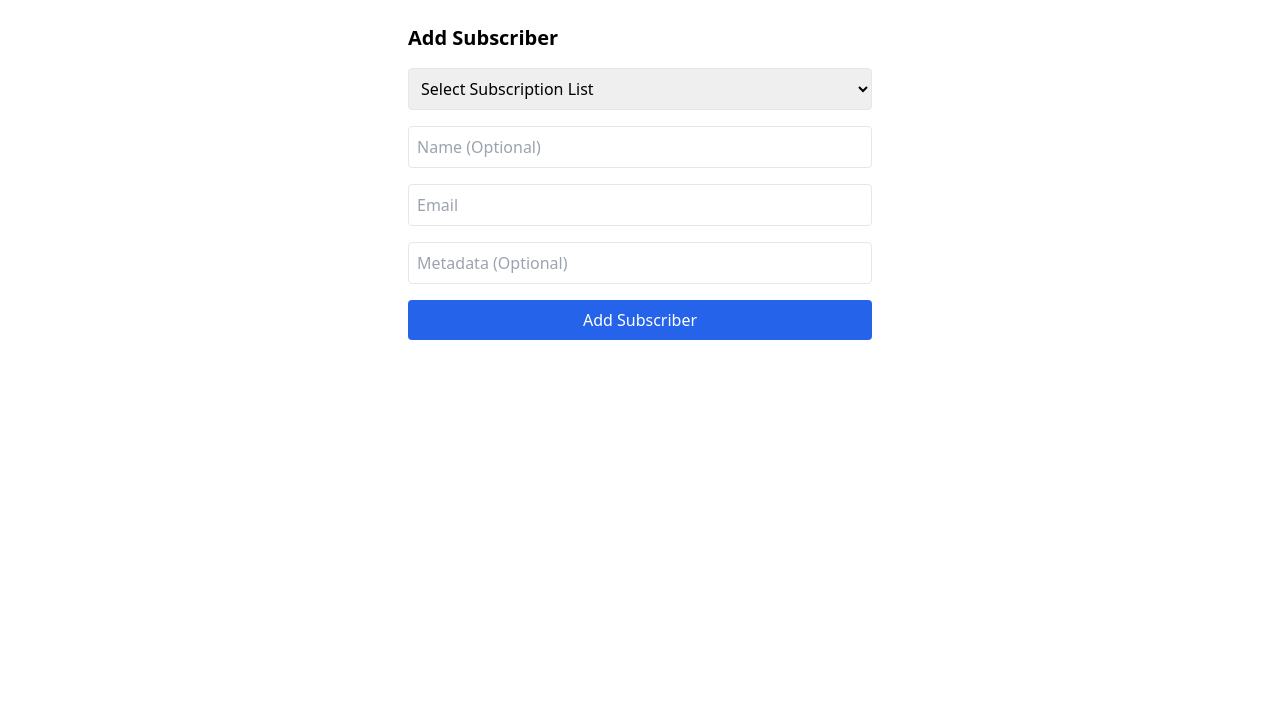
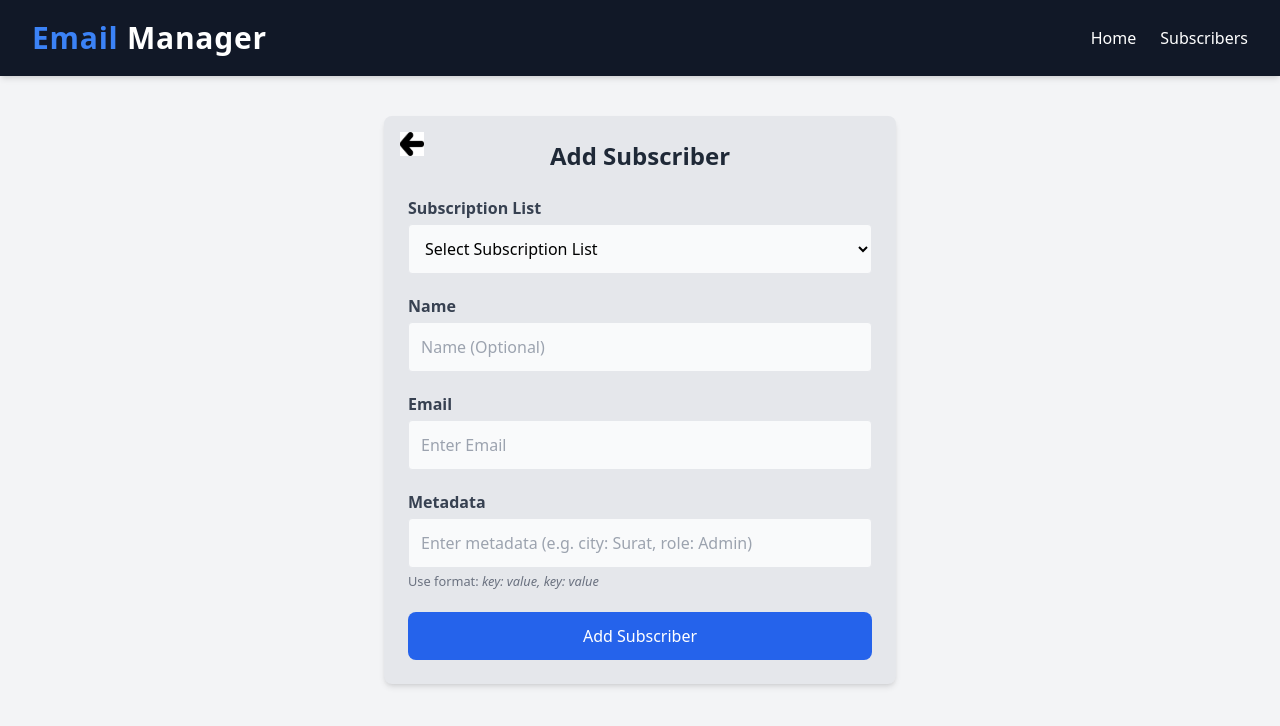
Before and after one commit to ks-brijeshr/email-subscription-management, a React (Vite) app in the folder frontend/: page /admin/add-subscriber in a window 1280 px wide. Shown: the top 726 px of the page. Built offline with nearby package versions, Linux system fonts and the light colour scheme.

Commit message:
add subscriber form design

```diff
--- a/frontend/src/pages/Home.tsx
+++ b/frontend/src/pages/Home.tsx
@@ -119,7 +119,7 @@ const Home = () => {
         </nav>
       </header>
 
-      {/* Hero Section */}
+
       <main className="flex-grow flex flex-col items-center justify-center text-center px-6 py-16">
         <h2 className="text-5xl font-extrabold text-gray-900 leading-tight animate-fadeIn">
           Simplify Your <span className="text-blue-600">Email Subscriptions</span>
@@ -128,15 +128,12 @@ const Home = () => {
           Manage and streamline email subscriptions with ease. Our powerful tools ensure you never miss an important update.
         </p>
 
-        {/* Illustration Image */}
         <img
-          src="public/email.png"
+          src="email.png"
           alt="Email Management"
           className="mt-6 rounded-lg shadow-lg max-w-xs sm:max-w-md md:max-w-lg lg:max-w-xl xl:max-w-2xl w-80 h-auto"
         />
 
-
-        {/* CTA Buttons */}
         <div className="mt-8 flex flex-col sm:flex-row gap-4">
           <Link
             to="/signup"
--- a/frontend/src/pages/Login.tsx
+++ b/frontend/src/pages/Login.tsx
@@ -6,7 +6,6 @@ import axios from "axios";
 import Navbar from "../components/Navbar";
 
 import { useUser } from "../context/UserContext";
-import { Link } from "react-router-dom";
 
 
 const Login = () => {
--- a/frontend/src/pages/admin/AddSubscriber.tsx
+++ b/frontend/src/pages/admin/AddSubscriber.tsx
@@ -40,21 +40,29 @@ const AddSubscriber = () => {
   const handleSubmit = async (e: React.FormEvent<HTMLFormElement>) => {
     e.preventDefault();
     if (!selectedList || !email) {
-      alert("Please select a subscription list and enter email.");
+      alert("Please select a subscription list and enter an email.");
       return;
     }
 
     try {
       const token = localStorage.getItem("token");
 
-      //Convert metadata from comma-separated text to an array
-      const formattedMetadata = metadata ? metadata.split(",").map(item => item.trim()) : [];
+      //  Convert metadata from "key: value" format to JSON
+      let formattedMetadata: Record<string, string> = {};
+      if (metadata) {
+        metadata.split(",").forEach((item) => {
+          const [key, value] = item.split(":").map((str) => str.trim());
+          if (key && value) {
+            formattedMetadata[key] = value;
+          }
+        });
+      }
 
       console.log("Submitting Data:", { name, email, metadata: formattedMetadata, list_id: selectedList });
 
       const response = await axios.post(
         `http://localhost:8000/api/subscriptions/${selectedList}/subscribers`,
-        { name, email, metadata: formattedMetadata }, //Sending metadata as an array
+        { name, email, metadata: formattedMetadata }, //  Sending metadata as JSON
         { headers: { Authorization: `Bearer ${token}` } }
       );
 
@@ -67,59 +75,99 @@ const AddSubscriber = () => {
     }
   };
 
+  return (
+    <div className="min-h-screen flex flex-col bg-gray-100">
+      {/*  Navbar (Your Preferred Style) */}
+      <header className="w-full flex justify-between items-center px-8 py-5 bg-gray-900 text-white shadow-md">
+        <h1 className="text-3xl font-bold tracking-wide">
+          <span className="text-blue-500">Email</span> Manager
+        </h1>
+        <nav className="space-x-6">
+          <a href="/admin/dashboard" className="hover:text-blue-400 transition">Home</a>
+          <a href="/admin/subscribers" className="hover:text-blue-400 transition">Subscribers</a>
 
+        </nav>
+      </header>
 
-  return (
-    <div className="p-6 max-w-lg mx-auto">
-      <h2 className="text-xl font-bold mb-4">Add Subscriber</h2>
-      <form onSubmit={handleSubmit} className="space-y-4">
+      {/* Form Container */}
+      <div className="flex-grow flex justify-center mt-10 mb-60">
+        <div className="w-full max-w-lg bg-gray-200 shadow-md rounded-lg p-6 relative">
+          {/*  Back Button (Image) */}
+          <button onClick={() => navigate("/admin/dashboard")} className="absolute top-4 left-4">
+            <img src="/back-icon.png" alt="Back" className="w-6 h-6" />
+          </button>
+
+          <h2 className="text-2xl font-bold text-gray-800 mb-6 text-center">Add Subscriber</h2>
+
+          <form onSubmit={handleSubmit} className="space-y-5">
             {/* Subscription List Dropdown */}
+            <div>
+              <label className="block text-gray-700 font-semibold mb-1">Subscription List</label>
               <select
                 value={selectedList}
                 onChange={(e) => setSelectedList(e.target.value)}
-          className="w-full p-2 border rounded"
+                className="w-full p-3 border rounded bg-gray-50"
+                required
               >
                 <option value="">Select Subscription List</option>
-          {subscriptionLists.map((list: SubscriptionList) => (
+                {subscriptionLists.map((list) => (
                   <option key={list.id} value={list.id}>
                     {list.name}
                   </option>
                 ))}
               </select>
+            </div>
 
             {/* Name Input */}
+            <div>
+              <label className="block text-gray-700 font-semibold mb-1">Name</label>
               <input
                 type="text"
                 placeholder="Name (Optional)"
                 value={name}
                 onChange={(e) => setName(e.target.value)}
-          className="w-full p-2 border rounded"
+                className="w-full p-3 border rounded bg-gray-50"
               />
+            </div>
 
             {/* Email Input */}
+            <div>
+              <label className="block text-gray-700 font-semibold mb-1">Email</label>
               <input
                 type="email"
-          placeholder="Email"
+                placeholder="Enter Email"
                 value={email}
                 onChange={(e) => setEmail(e.target.value)}
-          className="w-full p-2 border rounded"
+                className="w-full p-3 border rounded bg-gray-50"
                 required
               />
+            </div>
 
             {/* Metadata Input */}
+            <div>
+              <label className="block text-gray-700 font-semibold mb-1">Metadata</label>
               <input
                 type="text"
-          placeholder="Metadata (Optional)"
+                placeholder='Enter metadata (e.g. city: Surat, role: Admin)'
                 value={metadata}
                 onChange={(e) => setMetadata(e.target.value)}
-          className="w-full p-2 border rounded"
+                className="w-full p-3 border rounded bg-gray-50"
               />
+              <small className="text-gray-500">Use format: <i>key: value, key: value</i></small>
+            </div>
 
             {/* Submit Button */}
-        <button type="submit" className="bg-blue-600 text-white p-2 rounded w-full">
+            <button
+              type="submit"
+              className="bg-blue-600 text-white p-3 rounded-lg w-full hover:bg-blue-700 transition"
+            >
               Add Subscriber
             </button>
           </form>
+        </div>
+      </div>
+
+
     </div>
   );
 };
```
Also changed, not shown: frontend/public/back-icon.png (added). Lines whose indentation alone changed are shown as unchanged.
